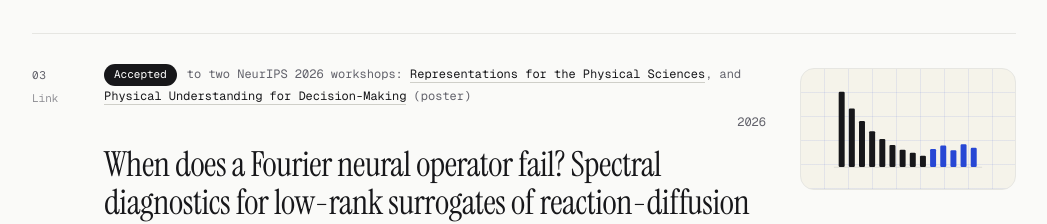
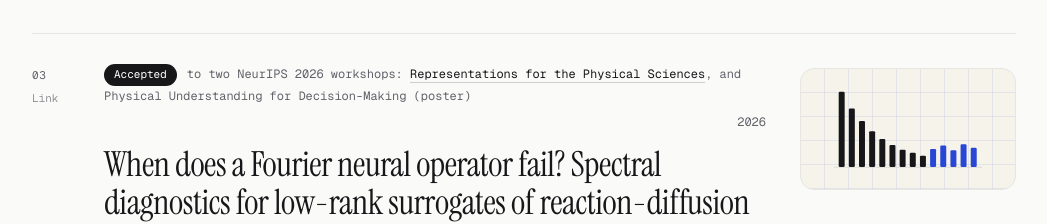
Before and after one commit to hjyi2027/hjyi2027.github.io, a plain HTML site: page research.html in a window 1280 px wide. Shown: the part 4657-4881 px from the top of the page, without its empty margins (116-1163 px from the left). Drawn offline with nearby package versions, Linux system fonts and the light colour scheme.

Commit message:
FNO entry: unlink the second workshop's OpenReview page, which no visitor can open

```diff
--- a/research.html
+++ b/research.html
@@ -139,7 +139,7 @@
 
 <div class="item" id="fno-spectral">
   <h3><a href="https://aiscend-research.github.io/papers/fno-spectral-diagnostics.pdf">When does a Fourier neural operator fail? Spectral diagnostics for low-rank surrogates of reaction-diffusion</a></h3>
-  <p class="meta">2026 &middot; First author, with David J. Zhang, Wenhao Lu, Jonathan Liu and Spursh Deshpande &middot; Accepted to two NeurIPS 2026 workshops: <a href="https://openreview.net/forum?id=ternx3BLwG">Representations for the Physical Sciences</a>, and <a href="https://openreview.net/forum?id=pTJmjOc26y">Physical Understanding for Decision-Making</a> (poster) &middot; <a href="https://aiscend-research.github.io/papers/fno-spectral-diagnostics.pdf">PDF</a></p>
+  <p class="meta">2026 &middot; First author, with David J. Zhang, Wenhao Lu, Jonathan Liu and Spursh Deshpande &middot; Accepted to two NeurIPS 2026 workshops: <a href="https://openreview.net/forum?id=ternx3BLwG">Representations for the Physical Sciences</a>, and Physical Understanding for Decision-Making (poster) &middot; <a href="https://aiscend-research.github.io/papers/fno-spectral-diagnostics.pdf">PDF</a></p>
   <p>Neural surrogates for PDE simulators are judged by one-step error, which hides the failures that matter: error piling up under rollout, and collapse on unseen regimes. On Gray-Scott, a compact Fourier operator's one-step edge and its single-seed rollout advantage both reverse under three-seed averaging. Rollout error follows the fate of the high-frequency spectrum, which the CNN over-damps and the operator over-excites. The argument is for spectral diagnostics computed from simulator output alone, before any model is trained.</p>
 </div>
 
```
